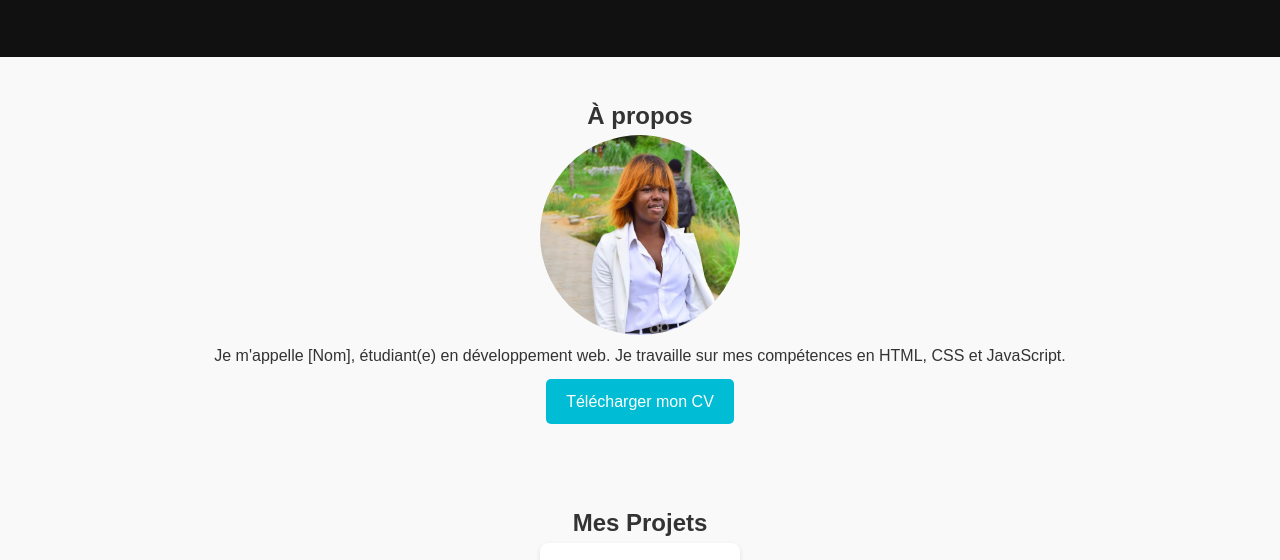
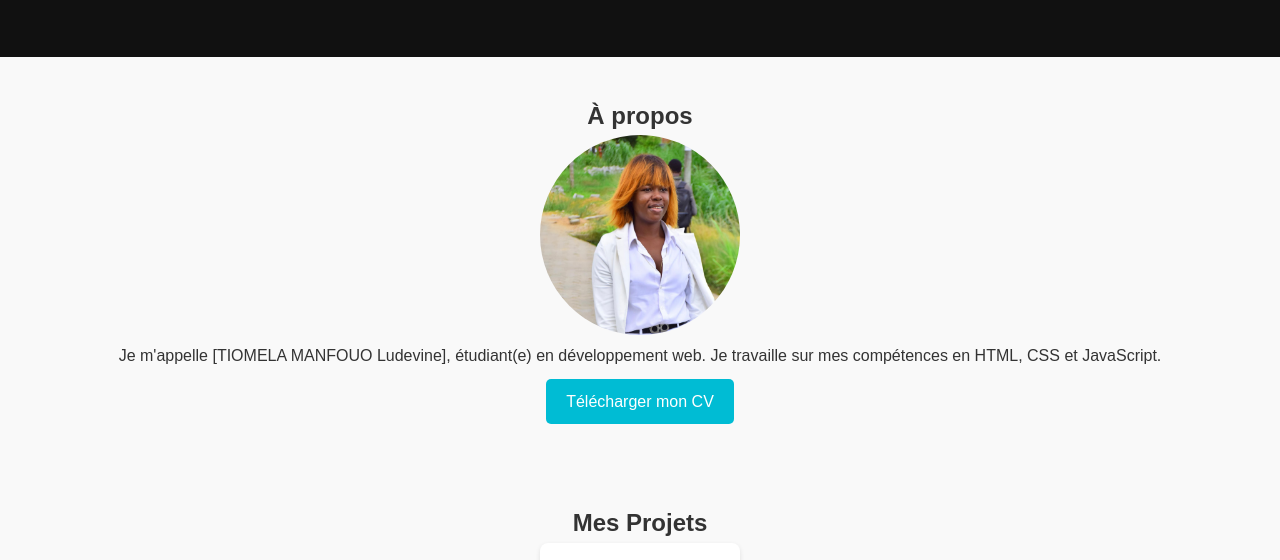
Before and after one commit to ludivinemanfouo-alt/LUDEVINE, a plain HTML site: page index.html in a window 1280 px wide. Shown: the part 221-781 px from the top of the page. Drawn offline with Linux system fonts and the light colour scheme.

Commit message:
Update index.html

```diff
--- a/index.html
+++ b/index.html
@@ -30,7 +30,7 @@
         <h2>À propos</h2>
         <div class="about-content">
             <img src="ludivine.jpg" alt="" style="width: 200px; height: 200px; border-radius: 50%;">
-            <p>Je m'appelle [Nom], étudiant(e) en développement web. Je travaille sur mes compétences en HTML, CSS et JavaScript.</p>
+            <p>Je m'appelle [TIOMELA MANFOUO Ludevine], étudiant(e) en développement web. Je travaille sur mes compétences en HTML, CSS et JavaScript.</p>
             <a class="btn" href="#">Télécharger mon CV</a>
         </div>
     </section>
```
